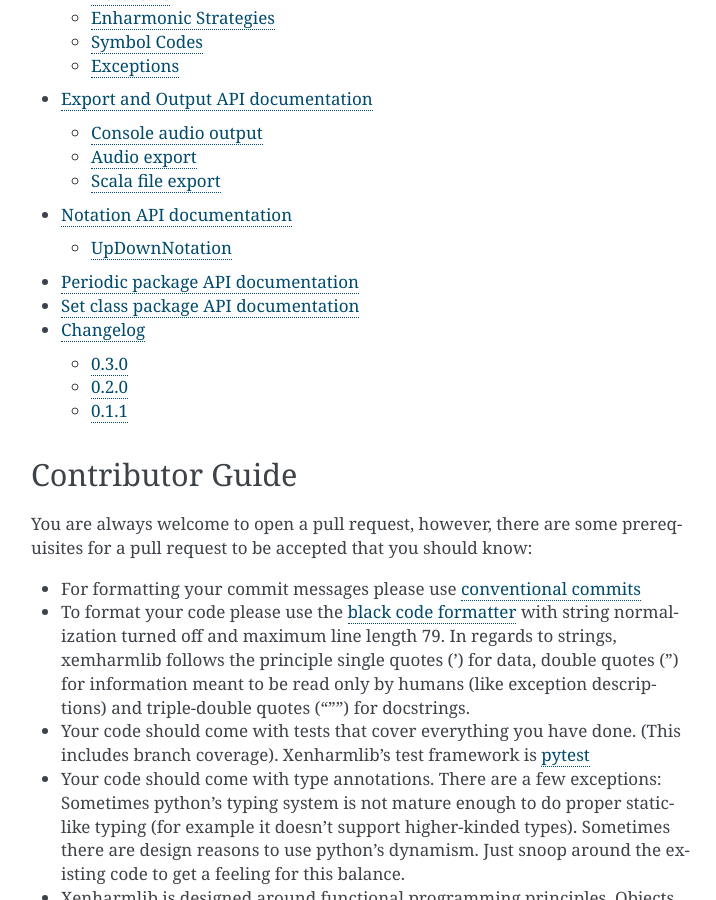
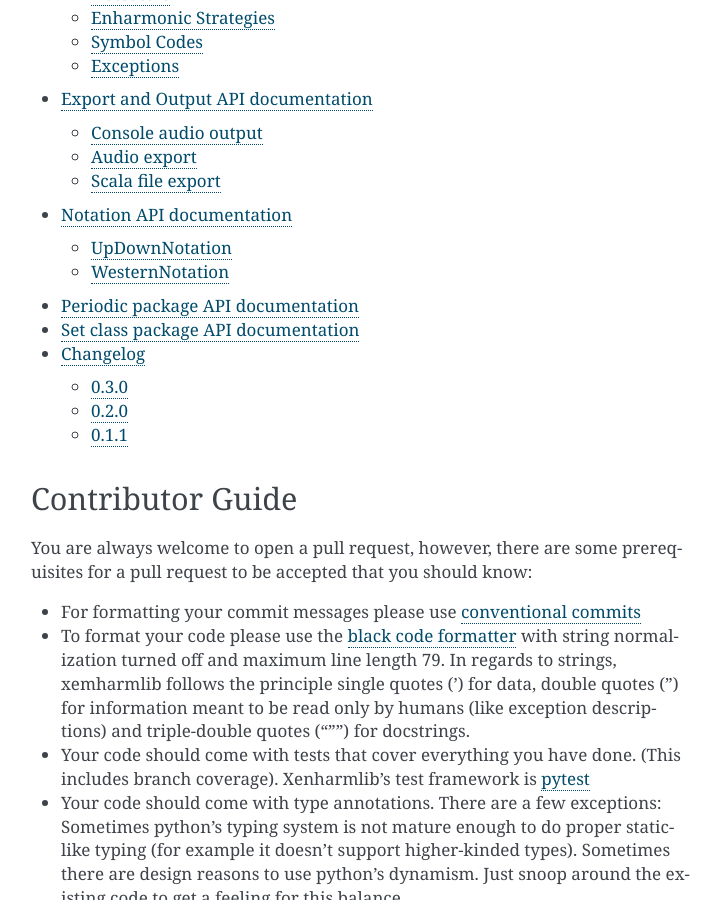
Before and after one commit to retooth2/xenharmlib, a Sphinx documentation site: the page built from doc/index.rst, in a window 1280 px wide and 900 px high, scrolled down 5100 px. Shown: the whole window, without its empty margins (389-1105 px from the left). Built offline with Sphinx 7.4.7, drawn with Linux system fonts in a browser that asks for light colours.

Commit message:
chore: Added WesternNotation to API doc

```diff
--- a/doc/notation_api.rst
+++ b/doc/notation_api.rst
@@ -7,3 +7,9 @@ UpDownNotation
 
 .. automodule:: xenharmlib.notation.updown
     :members:
+
+WesternNotation
+---------------------------------
+
+.. automodule:: xenharmlib.notation.western
+    :members:
```
